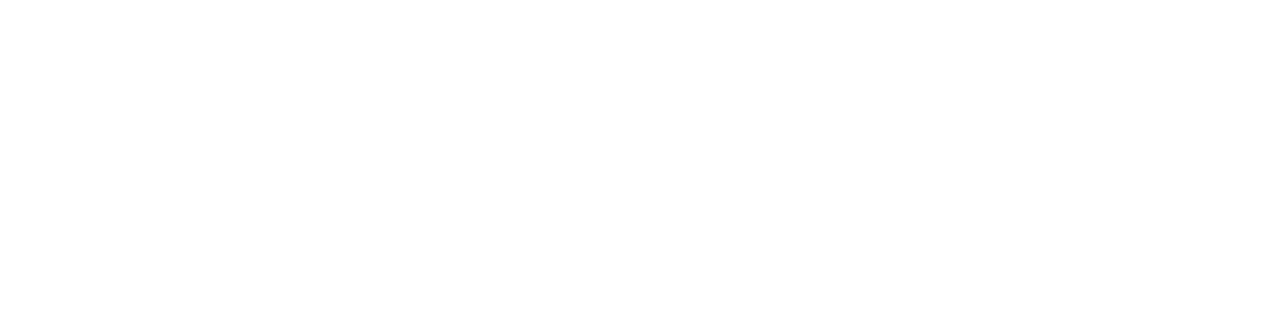
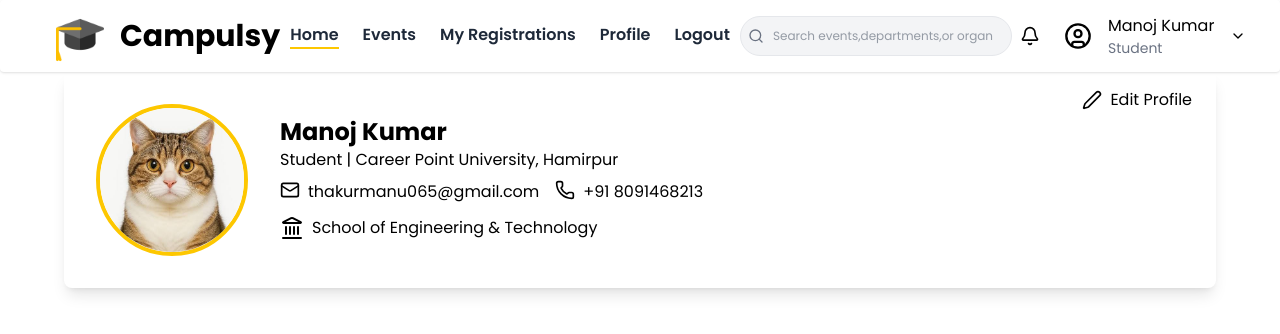
Before and after one commit to manoj2161/EventPortal, a React (Vite) app in the folder frontend/eventportal/: page /profile in a window 1280 px wide. Before the commit this address had no page. Shown: the top 334 px of the page. Built offline with nearby package versions, Linux system fonts and the light colour scheme.

Commit message:
working on profile page

```diff
--- a/frontend/eventportal/src/App.jsx
+++ b/frontend/eventportal/src/App.jsx
@@ -3,6 +3,7 @@
 import { Login } from "./components/HomePage/Login";
 import { Signup } from "./components/HomePage/Signup";
 import { Dashboard } from "./components/HomePage/Dashboard";
+import { Profile } from "./components/HomePage/Profile";
 function App() {
   return (
     <>
@@ -11,6 +12,7 @@
         <Route path="/login" element={<Login />}></Route>
         <Route path="/signup" element={<Signup />}></Route>
         <Route path="/dashboard" element={<Dashboard />}></Route>
+        <Route path="/profile" element={<Profile />}></Route>
       </Routes>
     </>
   );
--- a/frontend/eventportal/src/components/HomePage/Dashboard.jsx
+++ b/frontend/eventportal/src/components/HomePage/Dashboard.jsx
@@ -11,9 +11,10 @@
       <div className="relative">
         <Header />
         <Welcome />
+
         <UpcomingEvents setVisible={setVisible} />
         <div className="absolute z-100 top-0">
-            <EventRegisterModal visible={visible} setVisible={setVisible} />
+          <EventRegisterModal visible={visible} setVisible={setVisible} />
         </div>
       </div>
     </>
--- /dev/null
+++ b/frontend/eventportal/src/components/HomePage/Profile.jsx
@@ -0,0 +1,11 @@
+import { Header } from "./Header";
+import { ProfileDetailsSection } from "./ProfileDetailsSection";
+
+export const Profile = () => {
+  return (
+    <>
+      <Header />
+      <ProfileDetailsSection />
+    </>
+  );
+};
--- /dev/null
+++ b/frontend/eventportal/src/components/HomePage/ProfileDetailsSection.jsx
@@ -0,0 +1,46 @@
+import { Landmark, Mail, PenIcon, Phone } from "lucide-react";
+import profile from "../../assets/profile.jpg";
+export const ProfileDetailsSection = () => {
+  return (
+    <>
+      <section className="rounded-lg shadow-lg mx-16 h-54 relative">
+        <div className="flex items-center h-54 ml-8 gap-8">
+          <div className="w-38 rounded-full border-4 border-yellow-400">
+            <img
+              src={profile}
+              className="w-full h-full object-cover rounded-full"
+              alt=""
+            />
+          </div>
+          <div className="flex flex-col gap-2">
+            <div>
+              <h1 className="text-2xl font-bold ">Manoj Kumar</h1>
+              <span>Student</span> |{" "}
+              <span>Career Point University, Hamirpur</span>
+            </div>
+            <p className="flex gap-4 items-center">
+              <div className="flex gap-2">
+                <Mail className="size-5" />
+                thakurmanu065@gmail.com{" "}
+              </div>
+              <div className="flex gap-2">
+                <Phone className="size-5" />
+                +91 8091468213
+              </div>
+            </p>
+            <div className=" rounded-full w-88 py-1 ">
+              <p className="flex gap-2">
+                <Landmark />
+                School of Engineering & Technology
+              </p>
+            </div>
+          </div>
+        </div>
+        <button className="flex gap-2 items-center absolute top-4 right-6">
+          <PenIcon className="size-5"/>
+          Edit Profile
+        </button>
+      </section>
+    </>
+  );
+};
```
Also changed, not shown: frontend/eventportal/src/assets/profile.jpg (added).
